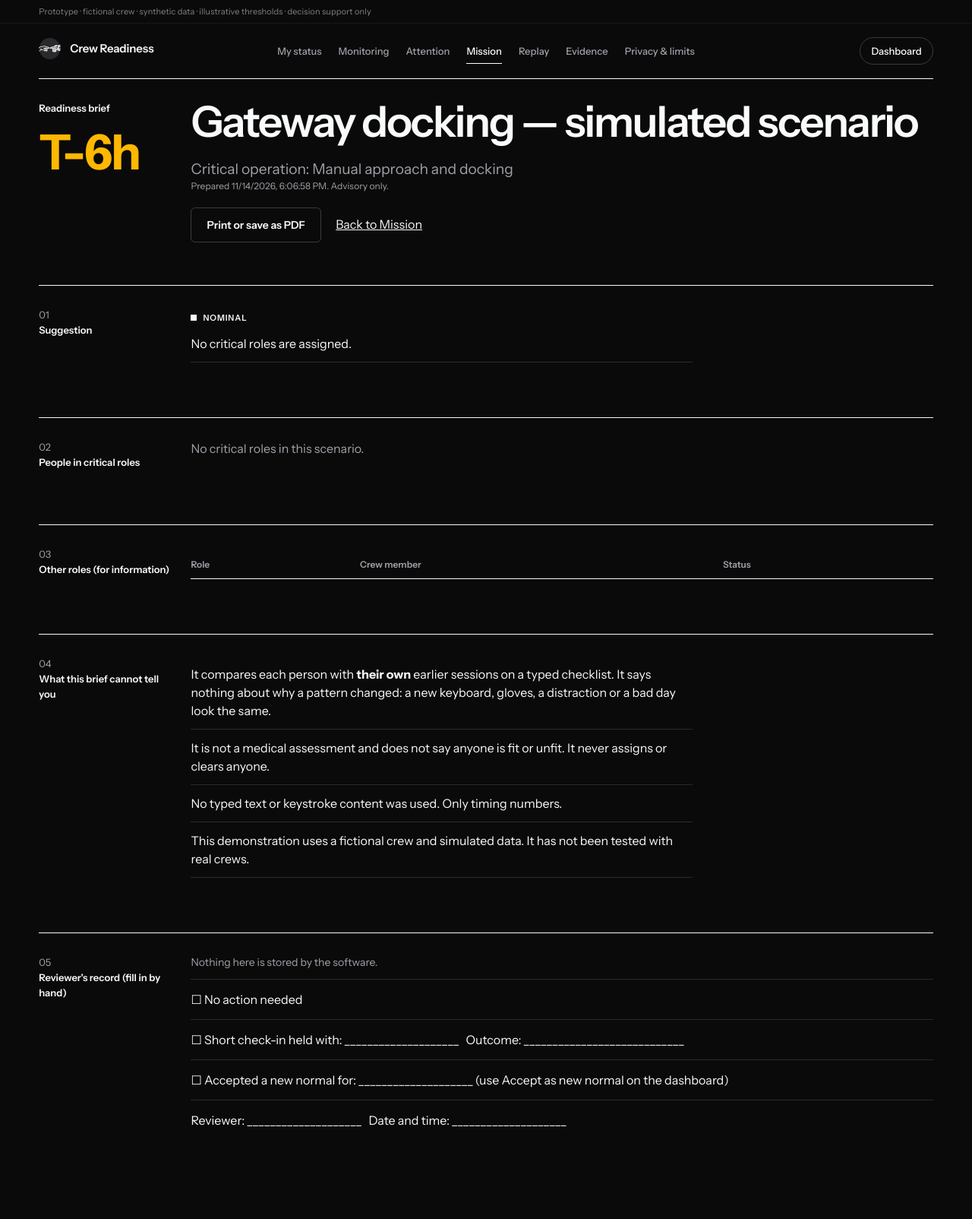
After one commit to Davuddevelop/Crew-Readiness, a Flask app: page /brief in a window 1280 px wide. The commit adds this page. Shown: the whole page at 76% size. Run offline with Flask 3, Linux system fonts and the light colour scheme; lists and menus that the app fills with data are empty.

Commit message:
Printable readiness brief for the human reviewer (/brief), linked from Mission
Co-Authored-By: Claude Sonnet 5.5 <noreply@anthropic.com>
Claude-Session: https://claude.ai/code/session_01R4ChaFD5FHTAXhrvoi87HX

```diff
--- a/app/static/css/style.css
+++ b/app/static/css/style.css
@@ -375,3 +375,16 @@ table.evidence td.num { font-size: 15px; }
 .replay-controls [hidden] { display: none; }
 
 .ci { color: var(--muted); font-size: 12px; white-space: nowrap; }
+
+/* readiness brief: one printable page for the human reviewer */
+.brief-person { border-top: 1px solid var(--line); padding: 16px 0; }
+.brief-person:first-child { border-top: 0; padding-top: 0; }
+.record { list-style: none; padding: 0; margin: 12px 0 0; }
+.record li { padding: 14px 0; border-top: 1px solid var(--line); }
+@media print {
+  :root { color-scheme: light; --bg: #fff; --ink: #000; --muted: #333; --rule: #000; --line: #999; --surface: #fff; }
+  html, body { background: #fff; color: #000; }
+  .topbar, .no-print { display: none !important; }
+  .brief-person, .record li { break-inside: avoid; }
+  .section { padding-top: 16px; padding-bottom: 16px; }
+}
--- /dev/null
+++ b/app/static/js/brief.js
@@ -0,0 +1,36 @@
+/**
+ * Printable readiness brief: renders GET /api/mission for a human reviewer. The wording and levels come from the server
+ * (app/mission.py); this file only lays them out. Nothing is stored.
+ */
+import { api, bandChip, esc } from "./common.js";
+
+const $ = (id) => document.getElementById(id);
+
+async function load() {
+  const m = await api("/api/mission");
+  $("brief-name").textContent = m.name;
+  $("brief-op").textContent = `Critical operation: ${m.critical_operation}`;
+  $("tminus").textContent = `T-${m.t_minus_hours}h`;
+  $("brief-when").textContent = `Prepared ${new Date().toLocaleString()}. Advisory only.`;
+
+  const adv = m.advisory;
+  const cls = { NOMINAL: "green", CHECK_IN: "yellow", REVIEW: "red" }[adv.level] || "calibrating";
+  $("brief-advisory").innerHTML = `<p><span class="chip chip-${cls}">${esc(adv.level.replace("_", " "))}</span></p>
+    <ul class="reasons">${adv.messages.map((x) => `<li>${esc(x)}</li>`).join("")}</ul>
+    ${adv.suggested_actions.length ? `<h3 class="cap">Suggested</h3><ul class="reasons">${adv.suggested_actions.map((x) => `<li>${esc(x)}</li>`).join("")}</ul>` : ""}`;
+
+  const crit = m.assignments.filter((a) => a.critical);
+  $("brief-critical").innerHTML = crit.map((a) => `
+    <div class="brief-person">
+      <h3 class="cap">${esc(a.role)}: ${esc(a.display_name)}</h3>
+      <p>${bandChip(a)} <span class="muted small">confidence ${esc(String(a.confidence).toLowerCase())}</span></p>
+      ${a.reasons.length ? `<ul class="reasons">${a.reasons.map((x) => `<li>${esc(x)}</li>`).join("")}</ul>`
+        : `<p class="muted small">${a.status === "SCORED" ? "Nothing stands out against their own usual pattern." : "No baseline yet, so there is nothing to compare with."}</p>`}
+    </div>`).join("") || '<p class="muted">No critical roles in this scenario.</p>';
+
+  $("brief-other").innerHTML = m.assignments.filter((a) => !a.critical).map((a) =>
+    `<tr><td>${esc(a.role)}</td><td>${esc(a.display_name)}</td><td>${bandChip(a)}</td></tr>`).join("");
+}
+
+$("brief-print").addEventListener("click", () => window.print());
+load().catch((err) => { $("brief-advisory").innerHTML = `<p class="error">Could not load: ${esc(err.message)}</p>`; });
--- /dev/null
+++ b/app/templates/brief.html
@@ -0,0 +1,72 @@
+{% extends "base.html" %}
+{% block title %}Readiness brief{% endblock %}
+{% block content %}
+<section class="pagehead grid">
+  <div class="label">Readiness brief<div class="tminus" id="tminus" style="margin-top:16px"></div></div>
+  <div class="body">
+    <h1 class="title" id="brief-name">Readiness brief</h1>
+    <p class="lede" id="brief-op"></p>
+    <p class="fineprint" id="brief-when"></p>
+    <p class="no-print" style="margin-top:20px"><button type="button" class="btn btn-ghost" id="brief-print">Print or save as PDF</button>
+      <a href="{{ url_for('views.mission') }}" style="margin-left:16px">Back to Mission</a></p>
+  </div>
+</section>
+
+<section class="section">
+  <div class="grid">
+    <div class="label"><span class="idx">01</span>Suggestion</div>
+    <div class="body" id="brief-advisory"><p class="muted">Loading…</p></div>
+  </div>
+</section>
+
+<section class="section">
+  <div class="grid">
+    <div class="label"><span class="idx">02</span>People in critical roles</div>
+    <div class="body" id="brief-critical"></div>
+  </div>
+</section>
+
+<section class="section">
+  <div class="grid">
+    <div class="label"><span class="idx">03</span>Other roles (for information)</div>
+    <div class="body">
+      <div class="table-wrap"><table class="evidence">
+        <thead><tr><th>Role</th><th>Crew member</th><th>Status</th></tr></thead>
+        <tbody id="brief-other"></tbody>
+      </table></div>
+    </div>
+  </div>
+</section>
+
+<section class="section">
+  <div class="grid">
+    <div class="label"><span class="idx">04</span>What this brief cannot tell you</div>
+    <div class="body">
+      <ul class="reasons">
+        <li>It compares each person with <strong>their own</strong> earlier sessions on a typed checklist. It says nothing about why a pattern changed: a new keyboard, gloves, a distraction or a bad day look the same.</li>
+        <li>It is not a medical assessment and does not say anyone is fit or unfit. It never assigns or clears anyone.</li>
+        <li>No typed text or keystroke content was used. Only timing numbers.</li>
+        <li>This demonstration uses a fictional crew and simulated data. It has not been tested with real crews.</li>
+      </ul>
+    </div>
+  </div>
+</section>
+
+<section class="section">
+  <div class="grid">
+    <div class="label"><span class="idx">05</span>Reviewer's record (fill in by hand)</div>
+    <div class="body">
+      <p class="muted small">Nothing here is stored by the software.</p>
+      <ul class="record">
+        <li>&#9744; No action needed</li>
+        <li>&#9744; Short check-in held with: ____________________ &nbsp; Outcome: ____________________________</li>
+        <li>&#9744; Accepted a new normal for: ____________________ (use Accept as new normal on the dashboard)</li>
+        <li>Reviewer: ____________________ &nbsp; Date and time: ____________________</li>
+      </ul>
+    </div>
+  </div>
+</section>
+{% endblock %}
+{% block scripts %}
+<script type="module" src="{{ url_for('static', filename='js/brief.js') }}"></script>
+{% endblock %}
--- a/app/templates/mission.html
+++ b/app/templates/mission.html
@@ -31,6 +31,7 @@
     <div class="label"><span class="idx">02</span>Decision support</div>
     <div class="body">
       <div id="advisory"></div>
+      <p style="margin-top:20px"><a href="{{ url_for('views.brief') }}">Open the printable brief for the reviewer</a></p>
       <p class="fineprint" style="margin-top:20px">The system suggests; humans decide. It never assigns, clears or grounds anyone.</p>
     </div>
   </div>
--- a/app/views.py
+++ b/app/views.py
@@ -36,6 +36,12 @@ def attention():
     return render_template("attention.html", active="attention")
 
 
+@bp.get("/brief")
+def brief():
+    """One printable page for the human who reviews a flagged crew before a critical operation."""
+    return render_template("brief.html", active="mission")
+
+
 @bp.get("/mission")
 def mission():
     return render_template("mission.html", active="mission")
--- a/scripts/check_grid.js
+++ b/scripts/check_grid.js
@@ -16,7 +16,7 @@ const { chromium } = require('playwright');
 
 const BASE = process.env.BASE_URL || 'http://127.0.0.1:5050';
 const WIDTHS = [1440, 1280, 1024, 390];
-const PATHS = ['/', '/me', '/dashboard', '/monitor', '/mission', '/about', '/attention', '/evidence', '/replay'];
+const PATHS = ['/', '/me', '/dashboard', '/monitor', '/mission', '/brief', '/about', '/attention', '/evidence', '/replay'];
 const TOLERANCE = 1.5;
 
 // everything that should sit on the grid
--- a/scripts/smoke.py
+++ b/scripts/smoke.py
@@ -15,7 +15,7 @@ import urllib.error
 import urllib.request
 
 BASE = (sys.argv[1] if len(sys.argv) > 1 else "http://127.0.0.1:5050").rstrip("/")
-PAGES = ["/", "/me", "/dashboard", "/monitor", "/attention", "/mission", "/replay", "/evidence", "/about"]
+PAGES = ["/", "/me", "/dashboard", "/monitor", "/attention", "/mission", "/brief", "/replay", "/evidence", "/about"]
 BANNED = ["detects fatigue", "% accurate", "nasa-approved and", "used by astronauts", "flight-proven", "tested in space"]
 DENIES = re.compile(r"\bnot\b|\bno\b|\bnever\b|\bnothing\b|\bnor\b|\bwithout\b", re.I)
 fails = []
```
Also changed, not shown: tests/test_brief.py (added, +15 -0 lines), tests/test_claims.py (+1 -1 lines).
